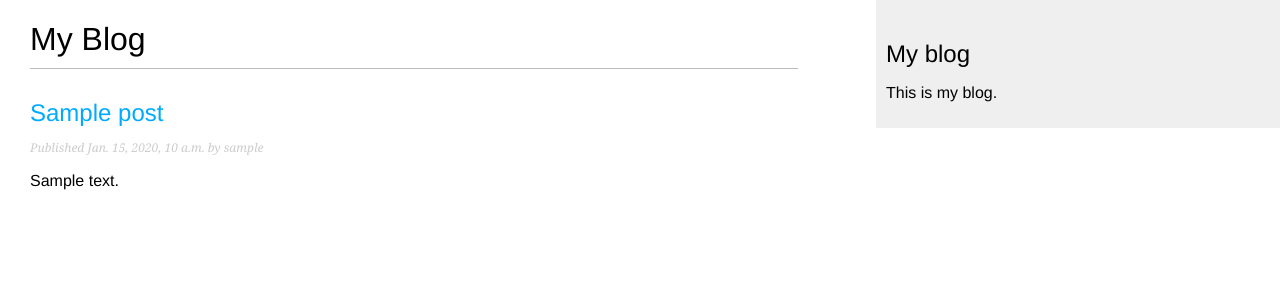
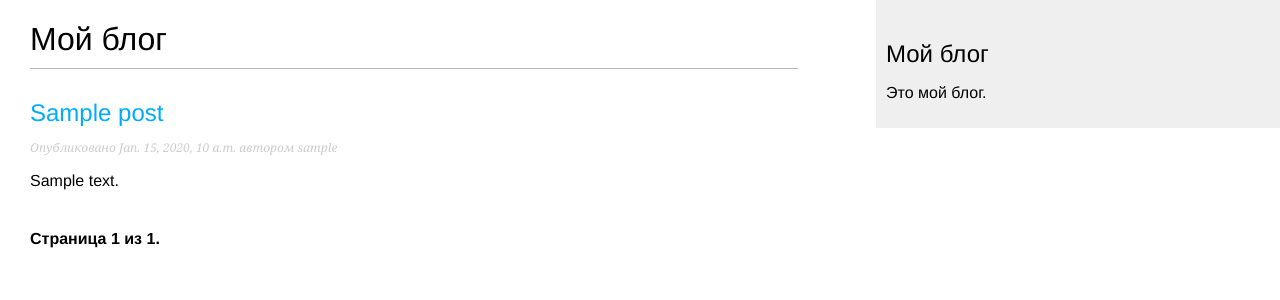
Before and after one commit to checkkick/blog, a Django app: page /blog/ in a window 1280 px wide. Shown: the top 300 px of the page. Run offline with Django 5.2, Linux system fonts and the light colour scheme; tables that the repository leaves empty hold one stand-in row (values such as "Sample post").

Commit message:
feat: add pagination

```diff
--- a/blog/templates/blog/base.html
+++ b/blog/templates/blog/base.html
@@ -11,8 +11,8 @@
     {% endblock %}
   </div>
   <div id="sidebar">
-    <h2>My blog</h2>
-    <p>This is my blog.</p>
+    <h2>Мой блог</h2>
+    <p>Это мой блог.</p>
   </div>
 </body>
 </html>
--- a/blog/templates/blog/post/detail.html
+++ b/blog/templates/blog/post/detail.html
@@ -5,7 +5,7 @@
 {% block content %}
   <h1>{{ post.title }}</h1>
   <p class="date">
-    Published {{ post.publish }} by {{ post.author }}
+    Опубликовано {{ post.publish }} автором {{ post.author }}
   </p>
   {{ post.body|linebreaks }}
 {% endblock %}
--- a/blog/templates/blog/post/list.html
+++ b/blog/templates/blog/post/list.html
@@ -1,9 +1,9 @@
 {% extends "blog/base.html" %}
 
-{% block title %}My Blog{% endblock %}
+{% block title %}Мой блог{% endblock %}
 
 {% block content %}
-  <h1>My Blog</h1>
+  <h1>Мой блог</h1>
   {% for post in posts %}
     <h2>
       <a href="{{ post.get_absolute_url }}">
@@ -11,8 +11,9 @@
       </a>
     </h2>
     <p class="date">
-      Published {{ post.publish }} by {{ post.author }}
+      Опубликовано {{ post.publish }} автором {{ post.author }}
     </p>
     {{ post.body|truncatewords:30|linebreaks }}
   {% endfor %}
+  {% include "pagination.html" with page=posts %}
 {% endblock %}
--- /dev/null
+++ b/blog/templates/pagination.html
@@ -0,0 +1,13 @@
+<div class="pagination">
+  <span class="step-links">
+    {% if page.has_previous %}
+      <a href="?page={{ page.previous_page_number }}">Предыдущая</a>
+    {% endif %}
+    <span class="current">
+      Страница {{ page.number }} из {{ page.paginator.num_pages }}.
+    </span>
+    {% if page.has_next %}
+      <a href="?page={{ page.next_page_number }}">Следующая</a>
+    {% endif %}
+  </span>
+</div>
--- a/blog/views.py
+++ b/blog/views.py
@@ -1,9 +1,19 @@
+from django.core.paginator import Paginator, EmptyPage, PageNotAnInteger
 from django.shortcuts import get_object_or_404, render
 from .models import Post
 
 
 def post_list(request):
-    posts = Post.published.all()
+    post_list = Post.published.all()
+    paginator = Paginator(post_list, 3)
+    page_number = request.GET.get("page", 1)
+
+    try:
+        posts = paginator.page(page_number)
+    except PageNotAnInteger:
+        posts = paginator.page(1)
+    except EmptyPage:
+        posts = paginator.page(paginator.num_pages)
 
     return render(request, "blog/post/list.html", {"posts": posts})
 
```
